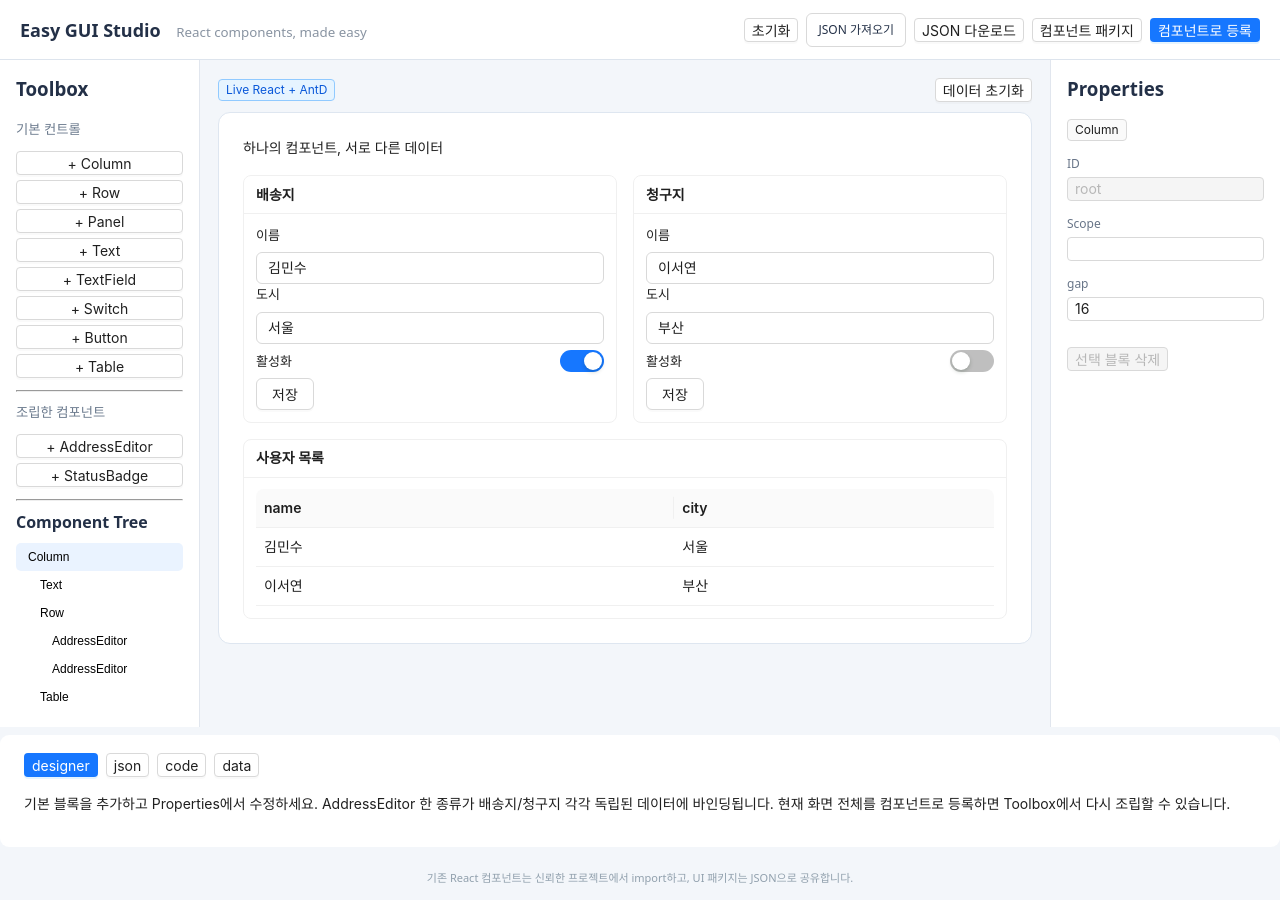
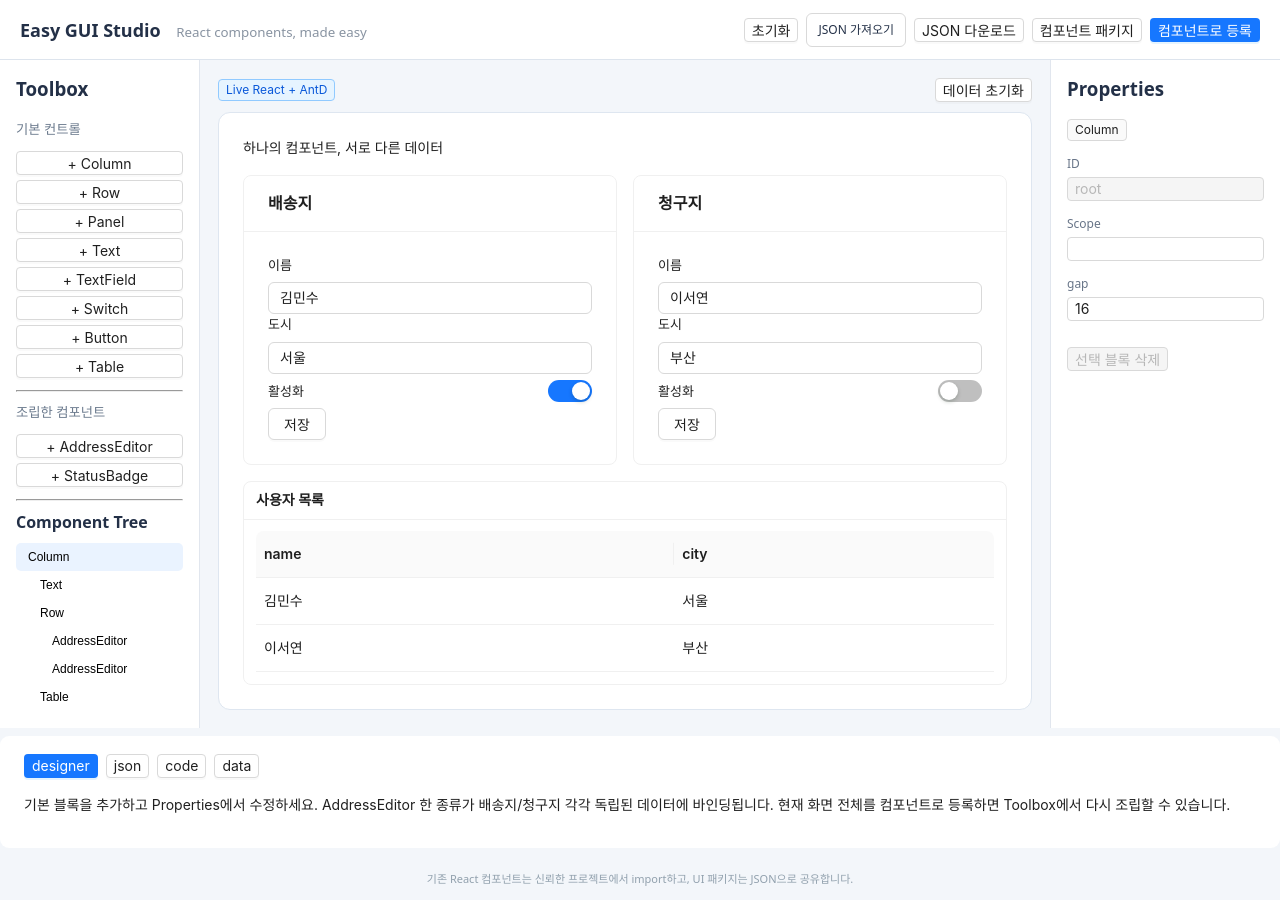
Before and after one commit to nssang00/chatgpt-write-test, a React (Vite) app in the folder experiments/easy-gui/: page / in a window 1280 px wide. Built offline with nearby package versions, Linux system fonts and the light colour scheme.

Commit message:
feat(gui): render 23 built-in controls with real AntD components and binding

```diff
--- a/experiments/easy-gui/package.json
+++ b/experiments/easy-gui/package.json
@@ -17,7 +17,8 @@
   "dependencies": {
     "react": "^19.1.1",
     "react-dom": "^19.1.1",
-    "antd": "^5.27.0"
+    "antd": "^5.27.0",
+    "dayjs": "^1.11.13"
   },
   "devDependencies": {
     "vite": "^7.1.0",
--- a/experiments/easy-gui/src/DynamicView.jsx
+++ b/experiments/easy-gui/src/DynamicView.jsx
@@ -1,67 +1,135 @@
 import React from 'react';
-import { Alert, Button, Card, Input, Switch, Table, Typography } from 'antd';
-import { expandBlueprint,readPath,scopedPath,writePath } from './blueprint.mjs';
+import {
+  Alert, Button, Card, Checkbox, DatePicker, Divider, Empty, Input, InputNumber,
+  Progress, Radio, Select, Statistic, Switch, Table, Tabs, Tag, Typography
+} from 'antd';
+import dayjs from 'dayjs';
+import {expandBlueprint,readPath,scopedPath,writePath} from './blueprint.mjs';
 
-/** JSON is declarative data. All executable behavior comes from trusted React controls/actions. */
-export function DynamicView({blueprint,definitions={},reactComponents={},data,onDataChange,actions={}}) {
+const options=value=>String(value??'').split(',').map(s=>s.trim()).filter(Boolean)
+  .map(value=>({value,label:value}));
+const rowKey=(record,index)=>record?.id??index;
+const toDate=value=>value&&dayjs(value).isValid()?dayjs(value):null;
+const bounded=(node,port)=>Boolean(node.bind?.[port]);
+
+/** Real Ant Design controls; the Blueprint is declarative data, not executable JSX. */
+export function DynamicView({
+  blueprint, definitions={}, reactComponents={}, data, onDataChange,
+  actions={}, onNodeSelect, selectedNode
+}) {
   let tree;
-  try { tree=expandBlueprint(blueprint,definitions); }
-  catch(e){return <Alert showIcon type="error" message="Blueprint error" description={e.message}/>;}
-  const render = node => {
-    const p=node.props||{},key=node.id||node.type+'-'+node.scope;
+  try{tree=expandBlueprint(blueprint,definitions);}
+  catch(error){return <Alert showIcon type="error" message="Blueprint error" description={error.message}/>;}
+
+  const render=node=>{
+    const p=node.props??{};
+    const key=node.id??node.type+'-'+node.scope;
     const children=node.children?.map(render);
     const fieldPath=port=>scopedPath(node.scope,node.bind?.[port]??'');
-    const change=(port,value)=>{
-      if(!node.bind?.[port]||!onDataChange)return;
-      onDataChange(previous=>writePath(previous,fieldPath(port),value));
+    const value=port=>readPath(data,fieldPath(port));
+    const change=(port,newValue)=>{
+      if(!bounded(node,port)||!onDataChange)return;
+      onDataChange(prev=>writePath(prev,fieldPath(port),newValue));
     };
+    const act=(name,args=[])=>{
+      const action=node.on?.[name];
+      if(action&&typeof actions[action]==='function')
+        actions[action]({data,scope:node.scope,args});
+    };
+    const label=content=><label className="easy-field"><span className="easy-field-label">{p.label||'입력'}</span>{content}</label>;
+    const pick=(name,placeholder)=>(
+      <Input value={bounded(node,'value')?String(value('value')??''):undefined}
+        placeholder={placeholder??p.placeholder} disabled={!!p.disabled}
+        onChange={e=>change('value',e.target.value)}/>
+    );
+    let element;
     switch(node.type){
-      case 'Column':return <div key={key} className="easy-column" style={{gap:p.gap??12}}>{children}</div>;
-      case 'Row':return <div key={key} className="easy-row" style={{gap:p.gap??12}}>{children}</div>;
-      case 'Panel':return <Card key={key} title={p.title} size="small">{children}</Card>;
-      case 'Text':return <Typography.Text key={key} strong={p.strong}>{p.text||''}</Typography.Text>;
-      case 'TextField':return <label key={key} className="easy-field">
-        <span>{p.label||'입력'}</span>
-        <Input value={String(readPath(data,fieldPath('value'))??'')} placeholder={p.placeholder||''}
-          disabled={!!p.disabled} onChange={e=>change('value',e.target.value)}/>
-      </label>;
-      case 'Switch':return <div key={key} className="easy-switch">
-        <span>{p.label||'사용'}</span>
-        <Switch checked={!!readPath(data,fieldPath('checked'))} onChange={v=>change('checked',v)}/>
-      </div>;
-      case 'Button':return <Button key={key} type={p.primary?'primary':'default'} onClick={()=>{
-        const name=node.on?.click;
-        if(name&&Object.hasOwn(actions,name)&&typeof actions[name]==='function')
-          actions[name]({data,scope:node.scope});
-      }}>{p.label||'확인'}</Button>;
+      case 'Column':element=<div className="easy-column" style={{gap:p.gap??16}}>{children}</div>;break;
+      case 'Row':element=<div className="easy-row" style={{gap:p.gap??16}}>{children}</div>;break;
+      case 'Grid':element=<div className="easy-grid" style={{gap:p.gap??16,
+        gridTemplateColumns:`repeat(${Math.max(1,Math.min(6,Number(p.columns)||2))},minmax(0,1fr))`}}>{children}</div>;break;
+      case 'Panel':element=<Card title={p.title} className="easy-panel">{children}</Card>;break;
+      case 'Tabs':element=<Tabs size={p.size||'middle'}
+        items={(node.children??[]).map((child,i)=>({
+          key:child.id??String(i),label:child.props?.title??'탭 '+(i+1),
+          children:render(child)
+        }))}/>;break;
+      case 'Divider':element=<Divider orientation="left">{p.title||undefined}</Divider>;break;
+      case 'Heading':element=<Typography.Title level={Math.max(1,Math.min(5,Number(p.level)||3))}
+        style={{margin:0}}>{p.text||'새 섹션'}</Typography.Title>;break;
+      case 'Text':element=<Typography.Text strong={!!p.strong}>{p.text||''}</Typography.Text>;break;
+      case 'Tag':element=<Tag color={p.color||'blue'}>{p.text||'태그'}</Tag>;break;
+      case 'Alert':element=<Alert showIcon type={p.type||'info'} message={p.message}
+        description={p.description||undefined}/>;break;
+      case 'Statistic':element=<Card className="easy-stat" size="small"><Statistic
+        title={p.title} value={Number(p.value)||0} suffix={p.suffix}/></Card>;break;
+      case 'Progress':element=<Progress percent={Math.max(0,Math.min(100,Number(p.percent)||0))}
+        status={p.status||'normal'}/>;break;
+      case 'TextField':element=label(pick('value'));break;
+      case 'PasswordField':element=label(<Input.Password
+        value={bounded(node,'value')?String(value('value')??''):undefined}
+        placeholder={p.placeholder} onChange={e=>change('value',e.target.value)}/>);break;
+      case 'TextArea':element=label(<Input.TextArea rows={Math.max(1,Math.min(12,Number(p.rows)||3))}
+        value={bounded(node,'value')?String(value('value')??''):undefined}
+        placeholder={p.placeholder} onChange={e=>change('value',e.target.value)}/>);break;
+      case 'NumberField':element=label(<InputNumber style={{width:'100%'}}
+        min={p.min} value={bounded(node,'value')?value('value'):undefined}
+        onChange={v=>change('value',v)}/>);break;
+      case 'SelectField':element=label(<Select style={{width:'100%'}} options={options(p.options)}
+        value={bounded(node,'value')?(value('value')||undefined):undefined}
+        placeholder={p.placeholder} onChange={v=>change('value',v)}/>);break;
+      case 'RadioGroup':element=label(<Radio.Group options={options(p.options)}
+        value={bounded(node,'value')?value('value'):undefined} onChange={e=>change('value',e.target.value)}/>);break;
+      case 'DateField':element=label(<DatePicker style={{width:'100%'}} format="YYYY-MM-DD"
+        placeholder={p.placeholder} value={bounded(node,'value')?toDate(value('value')):undefined}
+        onChange={(_,date)=>change('value',date||null)}/>);break;
+      case 'CheckBox':element=<Checkbox
+        checked={bounded(node,'checked')?!!value('checked'):undefined}
+        onChange={e=>change('checked',e.target.checked)}>{p.label||'체크'}</Checkbox>;break;
+      case 'Switch':element=<div className="easy-switch"><span>{p.label||'사용'}</span>
+        <Switch checked={bounded(node,'checked')?!!value('checked'):undefined}
+          onChange={v=>change('checked',v)}/></div>;break;
+      case 'Button':element=<Button type={p.primary?'primary':'default'} onClick={()=>act('click')}>
+        {p.label||'확인'}</Button>;break;
       case 'Table':{
-        const rows=readPath(data,fieldPath('data'));
+        const rows=value('data');
         const list=Array.isArray(rows)?rows:[];
-        const columns=Object.keys(list[0]||{}).filter(k=>k!=='id').map(k=>({key:k,title:k,dataIndex:k}));
-        return <Card key={key} title={p.title||'목록'} size="small">
-          <Table size="small" rowKey={(r,i)=>r.id??i} dataSource={list} columns={columns} pagination={false}/>
-        </Card>;
+        const keys=options(p.columns).map(o=>o.value);
+        const columns=(keys.length?keys:Object.keys(list[0]??{}).filter(k=>k!=='id')).map(k=>({
+          key:k,title:k,dataIndex:k,
+          render:v=>v===true?<Tag color="green">활성</Tag>:v===false?<Tag>비활성</Tag>:(v??'—')
+        }));
+        element=<Card title={p.title||'데이터 목록'} className="easy-table-card" size="small">
+          <Table size="middle" rowKey={rowKey} columns={columns} dataSource={list}
+            pagination={list.length>(Number(p.pageSize)||5)?{pageSize:Number(p.pageSize)||5}:false}
+            scroll={{x:'max-content'}}/></Card>;break;
       }
       default:{
         const External=reactComponents[node.type];
-        if(!External)return <Alert key={key} type="error" message={'React component not installed: '+node.type}/>;
+        if(!External){element=<Alert type="error" message={'React component not installed: '+node.type}/>;break;}
         const manifest=definitions[node.type]?.manifest??{};
         const extProps={...p};
-        for(const [port,path] of Object.entries(node.bind||{})){
+        for(const [port,path] of Object.entries(node.bind??{})){
           const spec=manifest.bindings?.[port];
           if(spec){
             extProps[spec.prop]=readPath(data,scopedPath(node.scope,path));
-            if(spec.change)extProps[spec.change]=value=>change(port,value);
+            if(spec.change)extProps[spec.change]=val=>change(port,val);
           }
         }
-        for(const [evt,name] of Object.entries(node.on||{})){
-          const callback=manifest.events?.[evt];
-          if(callback&&typeof actions[name]==='function')
-            extProps[callback]=(...args)=>actions[name]({data,scope:node.scope,args});
+        for(const [event,actionName] of Object.entries(node.on??{})){
+          const callback=manifest.events?.[event];
+          if(callback&&typeof actions[actionName]==='function')
+            extProps[callback]=(...args)=>actions[actionName]({data,scope:node.scope,args});
         }
-        return <External key={key} {...extProps}>{children?.length?children:undefined}</External>;
+        element=<External {...extProps}>{children?.length?children:undefined}</External>;
       }
     }
+    if(!onNodeSelect)return <React.Fragment key={key}>{element}</React.Fragment>;
+    return <div key={key} data-node-id={node.id||''} onClick={e=>{
+      e.stopPropagation();onNodeSelect(node.id);
+    }} className={'design-node'+(node.id&&node.id===selectedNode?' is-selected':'')}>
+      {element}
+    </div>;
   };
   return <div className="render-root">{render(tree)}</div>;
 }
```
